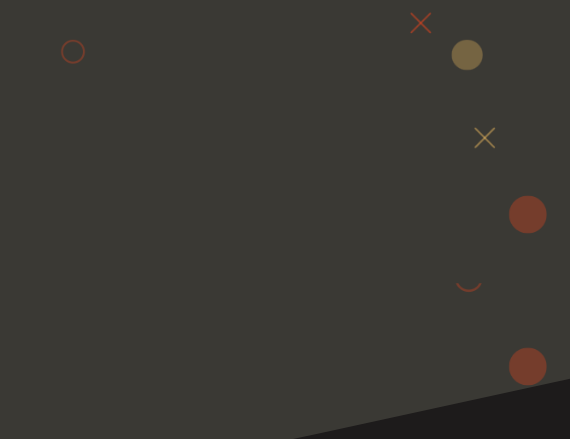
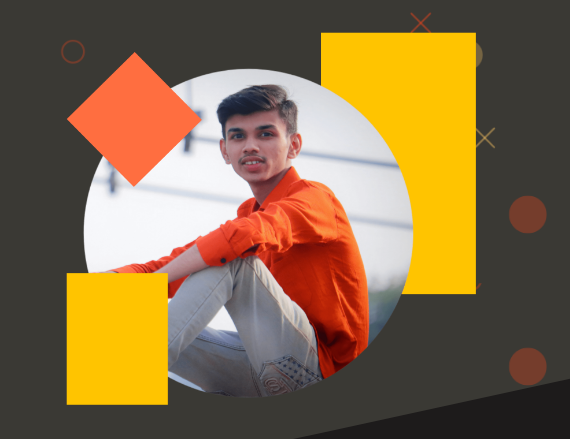
Before and after one commit to Viveksalet007/Portfolio, a plain HTML site: page index.html in a window 1280 px wide. Shown: the part 77-516 px from the top of the page, 710-1280 px from the left. Drawn offline with nearby package versions, Linux system fonts and the light colour scheme; the site is published under a folder, as on GitHub Pages, so addresses that start at the root find nothing.

Commit message:
second commit

```diff
--- a/index.html
+++ b/index.html
@@ -54,7 +54,7 @@
               </div>
               <div class="col-lg-5 order-lg-2 order-1">
                 <div class="ms-lg-auto text-center">
-                  <img src="/images/background-min.png" alt="" class="img-fluid">
+                  <img src="./images/background-min.png" alt="" class="img-fluid">
                 </div>
               </div>
             </div>
```
